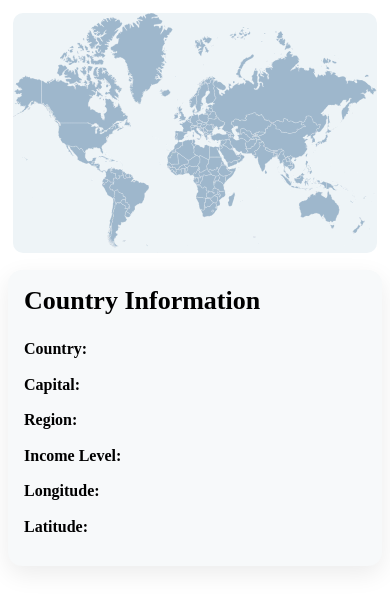
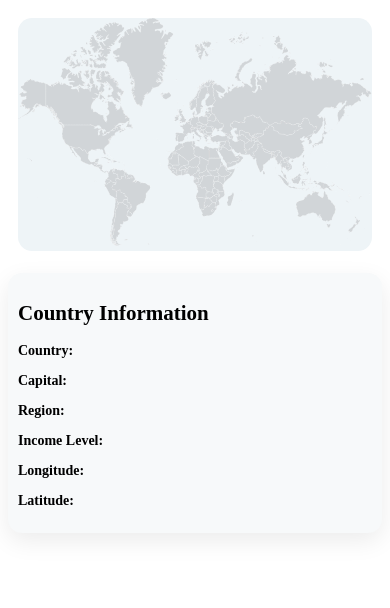
Before and after one commit to NTaiymCS/D280-World-Map, an Angular app: page / in a window 390 px wide. Shown: the top 608 px of the page. Built offline with nearby package versions, Linux system fonts and the light colour scheme; no server answers.

Commit message:
Refactor CSS for map component layout and styles

```diff
--- a/src/app/map/map.component.css
+++ b/src/app/map/map.component.css
@@ -7,17 +7,11 @@
   box-sizing: border-box;
 }
 
-
-/* Map section */
-
 .map-column {
   width: 70%;
   padding: 20px;
   box-sizing: border-box;
 }
-
-
-/* Information section */
 
 .info-column {
   width: 30%;
@@ -43,40 +37,27 @@ svg {
 /* Countries */
 
 path {
-  fill: #9eb7cc;
+  fill: #d1d5d8;
   stroke: #ffffff;
   stroke-width: 0.6;
   cursor: pointer;
   transition:
     stroke 0.2s ease,
-    filter 0.2s ease;
+    filter 0.2s ease,
+    transform 0.2s ease;
 }
 
 
-/* Hover effect */
+/* Country hover */
 
 path:hover {
   stroke: #111827;
   stroke-width: 1.5;
-  filter: drop-shadow(0 0 5px rgba(0, 0, 0, 0.35));
+  filter: drop-shadow(0 0 6px rgba(0, 0, 0, 0.4));
 }
 
 
-/* Information panel */
-
-.info-column h2 {
-  margin-top: 0;
-  margin-bottom: 20px;
-  font-size: 26px;
-}
-
-.info-column p {
-  margin: 10px 0;
-  line-height: 1.6;
-}
-
-
-/* Map legend */
+/* Legend */
 
 .map-legend {
   margin-top: 18px;
@@ -91,9 +72,6 @@ path:hover {
   font-size: 17px;
 }
 
-
-/* Legend items */
-
 .legend-item {
   display: flex;
   align-items: center;
@@ -101,9 +79,6 @@ path:hover {
   margin: 9px 0;
   font-size: 13px;
 }
-
-
-/* Legend color boxes */
 
 .legend-color {
   width: 22px;
@@ -137,7 +112,7 @@ path:hover {
 }
 
 
-/* Responsive layout */
+/* Responsive */
 
 @media (max-width: 1000px) {
 
@@ -153,14 +128,8 @@ path:hover {
   .map-column {
     padding: 10px;
   }
-
-  .info-column {
-    padding: 20px;
-  }
 }
 
-
-/* Phone */
 
 @media (max-width: 600px) {
 
@@ -168,16 +137,13 @@ path:hover {
     gap: 12px;
   }
 
-  .map-column {
-    padding: 5px;
+  .map-column,
+  .info-column {
+    padding: 10px;
   }
 
   .info-column {
-    padding: 16px;
-  }
-
-  svg {
-    border-radius: 10px;
+    font-size: 14px;
   }
 
   .map-legend {
```
